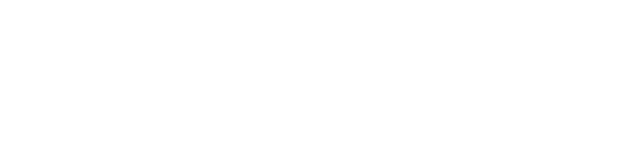
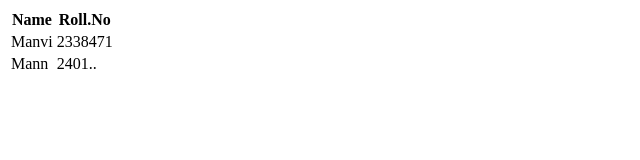
Before and after one commit to Manvitomar/FrontEndDevelopment, a plain HTML site: page Table.html in a window 1280 px wide. Shown: the whole page, without its empty margins (0-640 px from the left). Drawn offline with Linux system fonts and the light colour scheme.

Commit message:
CreatingATable

```diff
--- a/Table.html
+++ b/Table.html
@@ -6,6 +6,19 @@
   <title>Document</title>
 </head>
 <body>
-
+  <table>
+    <tr>
+      <th>Name</th>
+      <th>Roll.No</th>
+    </tr>
+    <tr>
+      <td>Manvi</td>
+      <td>2338471</td>
+    </tr>
+    <tr>
+      <td>Mann</td>
+      <td>2401..</td>
+    </tr>
+  </table>
 </body>
 </html>
```
